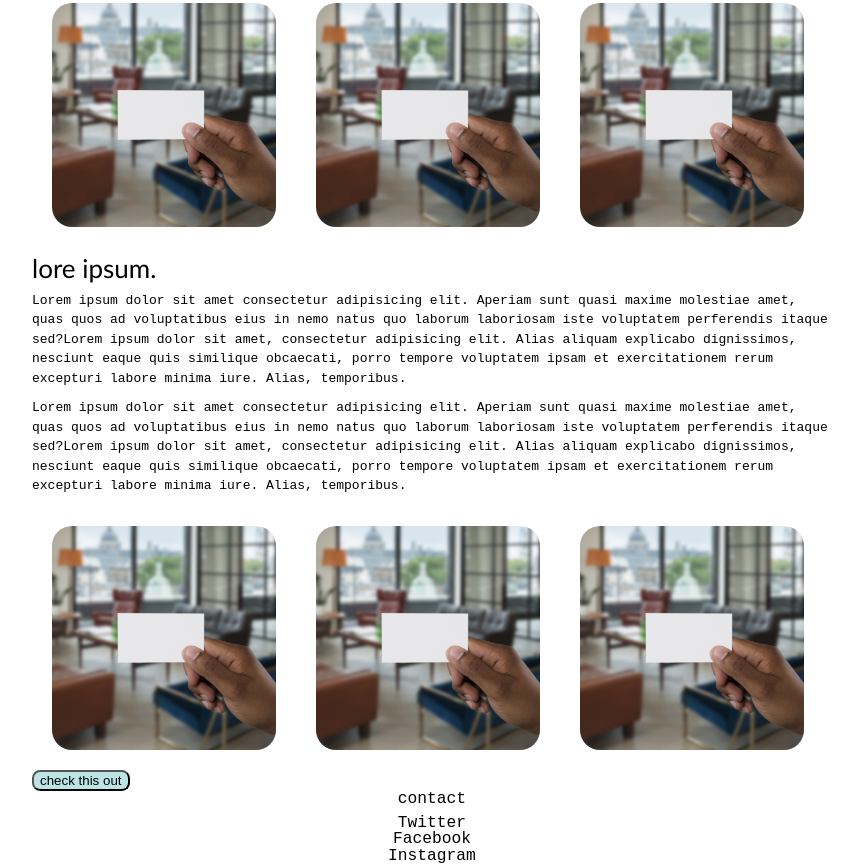
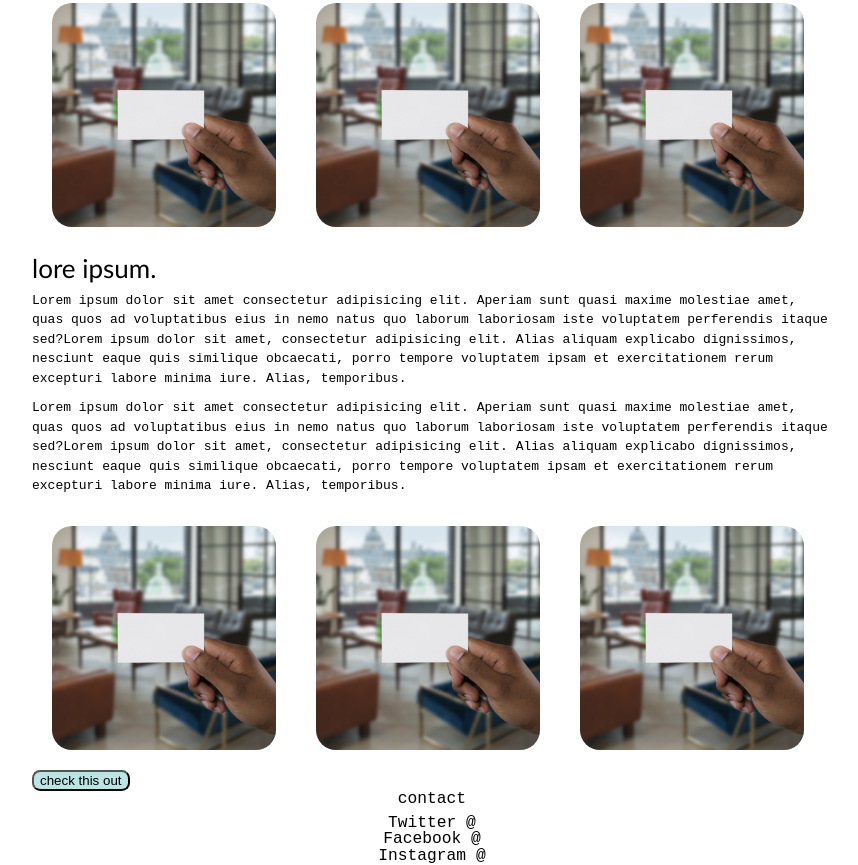
Before and after one commit to business-card-organizer-app/card-page, a plain HTML site: page project template bw1/index.html in a window 1280 px wide. Shown: the part 643-1508 px from the top of the page, without its empty margins (208-1066 px from the left). Drawn offline with Linux system fonts and the light colour scheme.

Commit message:
4 commit

```diff
--- a/project template bw1/index.html
+++ b/project template bw1/index.html
@@ -76,9 +76,9 @@
       <address>
        <a>contact</a>
        <br>
-       <a>Twitter</a>
-       <a>Facebook</a>
-       <a>Instagram</a>
+       <a>Twitter @</a>
+       <a>Facebook @</a>
+       <a>Instagram @</a>
       </address>
   </footer>
 </div>
```
